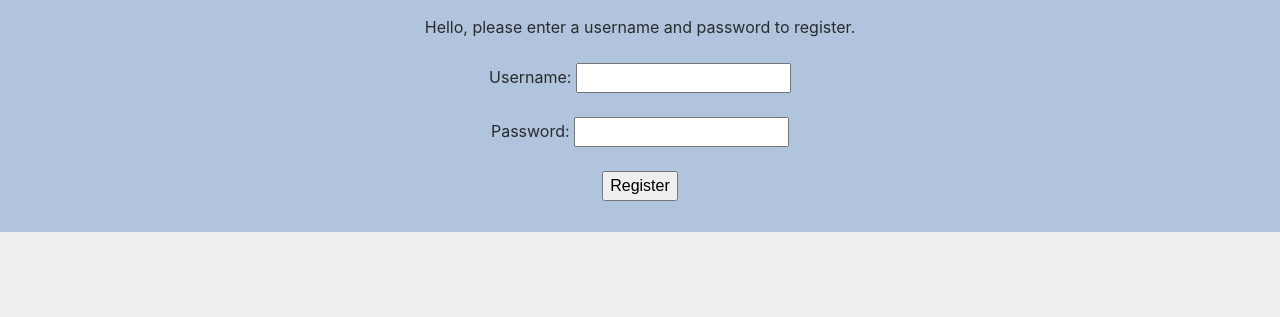
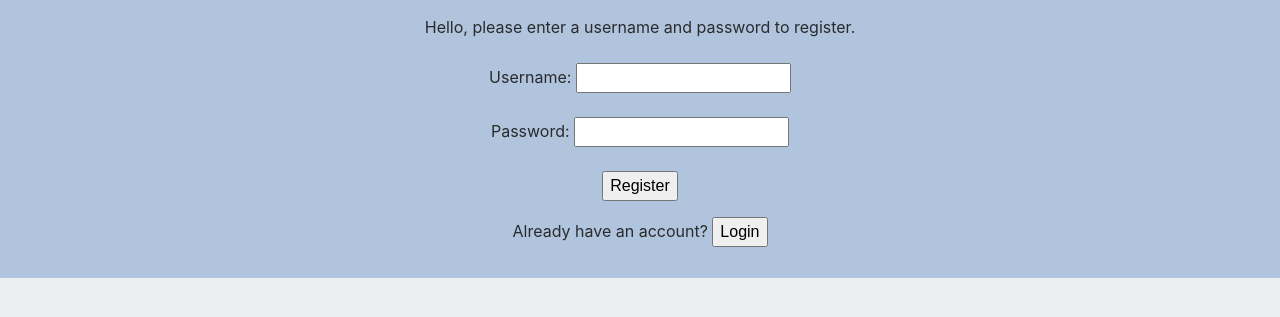
Before and after one commit to sashafomina/moody-tunes, a Flask app: page /account in a window 1280 px wide. Shown: the top 317 px of the page. Run offline with Flask 2, Linux system fonts and the light colour scheme; some libraries are stand-ins or nearby versions.

Commit message:
added login button

```diff
--- a/devlog.txt
+++ b/devlog.txt
@@ -30,6 +30,7 @@ made create route
 fixed some bugs
 fixed html form
 
+
 sashaF -- 11-26-17
 Fixed ibm issue
 
@@ -50,3 +51,7 @@ Worked on create
 
 sashaF -- 11-26-17 17:21
 Worked on create some more
+
+xingtaoS -- 11-28-17 23:57
+added button from register to login
+created cards template
--- a/templates/register.html
+++ b/templates/register.html
@@ -37,6 +37,11 @@
           <input type = "password" name = "newPassword" required>  <br><br>
           <input type="submit" value="Register">
 	</form>
+
+	<form method = "GET" action = "/login">
+	  Already have an account?
+	  <input  type="submit" value = "Login">
+	</form>
       </div>
   </center>
 
```
Also changed, not shown: data/tunes.db, 3 other files.
